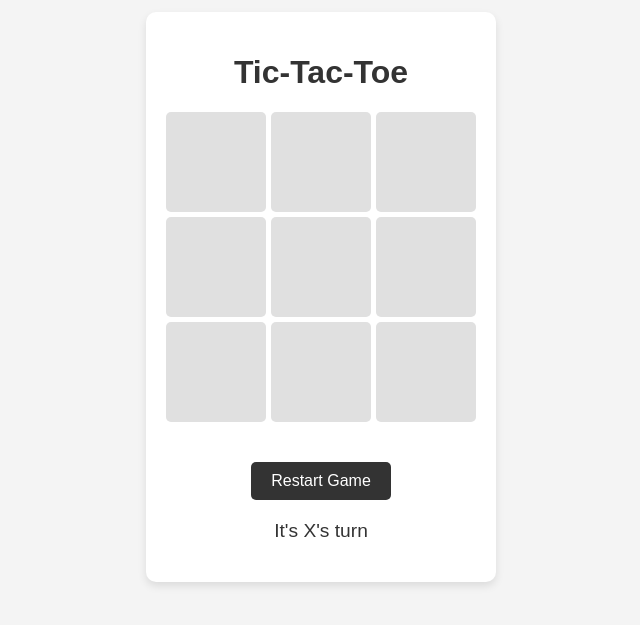
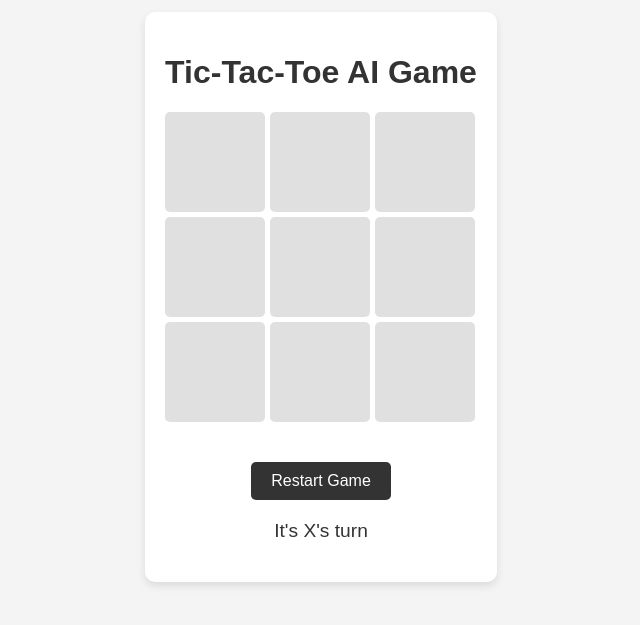
Before and after one commit to simplysandeepp/codsoft, a plain HTML site: page task 2/index.html in a window 1280 px wide. Shown: the part 103-728 px from the top of the page, without its empty margins (319-959 px from the left). Drawn offline with Linux system fonts and the light colour scheme.

Commit message:
html file change

```diff
--- a/task 2/index.html
+++ b/task 2/index.html
@@ -9,7 +9,7 @@
 </head>
 <body>
   <div class="container">
-    <h1>Tic-Tac-Toe</h1>
+    <h1>Tic-Tac-Toe AI Game</h1>
     <div class="board">
       <!-- Tic-Tac-Toe grid -->
       <div class="cell" data-index="0"></div>
```
